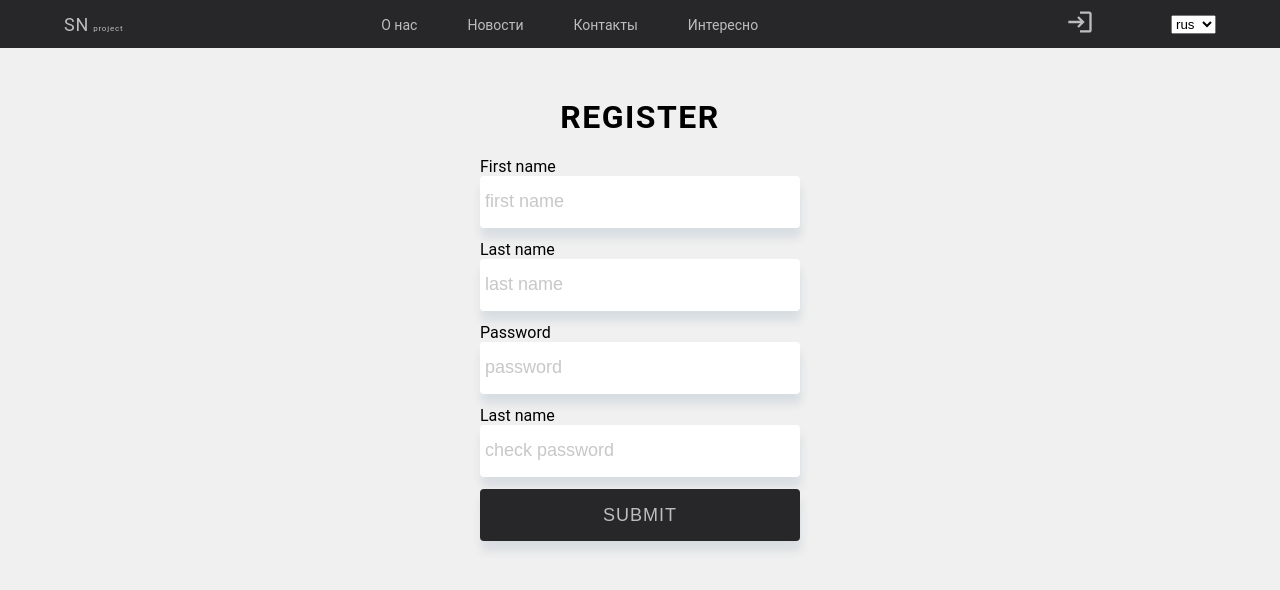
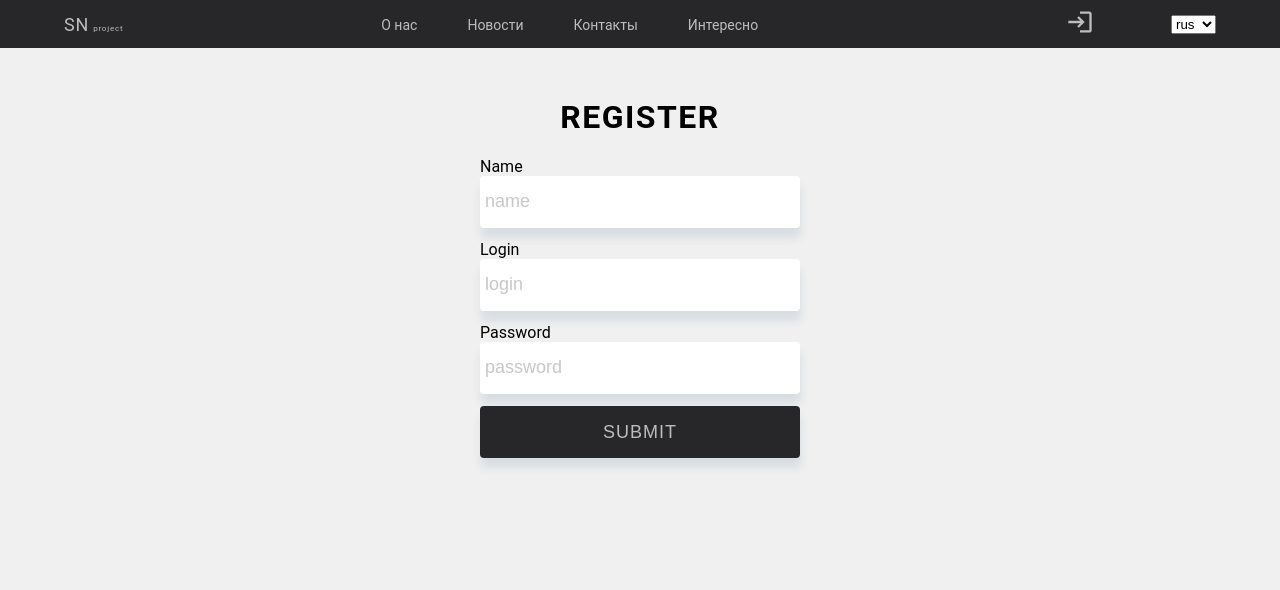
Before and after one commit to Sokha93/landing-page, a React (Create React App) app: page /register in a window 1280 px wide. Shown: the top 590 px of the page. Built offline with nearby package versions, Linux system fonts and the light colour scheme; a web font is replaced by a local one.

Commit message:
solved problem with json-server

```diff
--- a/db.json
+++ b/db.json
@@ -16,5 +16,42 @@
   "profile": {
     "name": "typicode"
   },
-  "users": {}
+  "users": [
+    {
+      "name": "123",
+      "login": "123",
+      "password": "202cb962ac59075b964b07152d234b70",
+      "id": 1
+    },
+    {
+      "name": "123",
+      "login": "123",
+      "password": "202cb962ac59075b964b07152d234b70",
+      "id": 2
+    },
+    {
+      "name": "123",
+      "login": "123",
+      "password": "202cb962ac59075b964b07152d234b70",
+      "id": 3
+    },
+    {
+      "name": "321",
+      "login": "321",
+      "password": "caf1a3dfb505ffed0d024130f58c5cfa",
+      "id": 4
+    },
+    {
+      "name": "aliev",
+      "login": "aliev",
+      "password": "30bf8f7889e1a4da80f41c79c5cade07",
+      "id": 5
+    },
+    {
+      "name": "222",
+      "login": "222",
+      "password": "bcbe3365e6ac95ea2c0343a2395834dd",
+      "id": 6
+    }
+  ]
 }
--- a/package.json
+++ b/package.json
@@ -28,7 +28,7 @@
     "yup": "^0.32.11"
   },
   "scripts": {
-    "dev": "concurrently \"npm run start\" \"npm run server\"",
+    "react_json": "concurrently \"npm run start\" \"npm run server\"",
     "start": "react-scripts start",
     "build": "react-scripts build",
     "test": "react-scripts test",
--- a/src/api/api.js
+++ b/src/api/api.js
@@ -1,40 +1,9 @@
 import { ServerUrl } from "./config";
+import axios from "axios";
 
-const patchRequest = async (url, data) => {
-    let response = await fetch(url, {
-        method: 'PATCH',
-        headers: {
-            'Content-type': 'application/json'
-        },
-        body: data
-    });
-    return await response.json()
+export const signUp = async data => {
+    return await axios.post(`${ServerUrl}/users`, data)
+    .then(res => {
+        return res.data
+    })
 }
-
-const getRequest = async url => {
-    let response = await fetch(url);
-    return await response.json();
-}
-
-const postRequest = async (url, data) => {
-    let response = await fetch(url, {
-        method: 'POST',
-        headers: {
-            'Content-type': 'application/json'
-        },
-        body: data
-    });
-    return response.json()
-}
-
-export const SignUpApi = async data => {
-    return await postRequest(`${ServerUrl}/users`, data)
-};
-
-export const checkLoginApi = async login => {
-    return await getRequest(`${ServerUrl}/users?login=${login}`)
-}
-
-export const getData = async () => {
-    return await getRequest(`${ServerUrl}`)
-}
--- a/src/components/register/index.jsx
+++ b/src/components/register/index.jsx
@@ -1,5 +1,4 @@
 import React, { useState, useEffect } from 'react';
-import { Container } from '@mui/system';
 import {
     FormBlock,
     InputField,
@@ -9,11 +8,10 @@ import {
 } from '../../styles/styledComponents/register';
 import { useFormik } from 'formik';
 import * as Yup from 'yup';
-import { SignUpApi, checkLoginApi, getData } from '../../api/api';
-import axios from 'axios';
-import Loading from '../../assets/ui';
 import md5 from 'md5';
 import {useNavigate} from 'react-router-dom';
+import { signUp } from '../../api/api';
+import './style.css';
 
 const classes = {
     registerHeader: {
@@ -27,167 +25,55 @@ const classes = {
 const Registerpage = () => {
 
     const [isLoading, setIsLoading] = useState(false);
+    const [loadingShow, setLoadingShow] = useState(false);
     const [name,  setName] = useState('');
-    const [lastName, setLastName] = useState('');
     const [login, setLogin] = useState('')
     const [password, setPassword] = useState('');
-    const [check, setCheck] = useState('');
     const [formTextError, setFormtextError] = useState(null);
     const navigate = useNavigate();
 
-    // useEffect(() => {
-    //     const fetchData = async () => {
-    //         const result = checkLoginApi(login);
-    //         if(result.length > 0) {
-    //             setFormtextError('This login is busy')
-    //         } else{
-    //             setFormtextError(null);
-    //         }
-    //         if(result.length > 3) {
-    //             fetchData();
-    //         } else {
-    //             setFormtextError(null);
-    //         }
-    //     };
 
-    // }, [login]);
+    const handleSubmit = async event => {
+        // event.preventDefault();
+        setIsLoading(true);
+        setLoadingShow(true);
+        let result = await signUp({ name, login, password: md5(password) });
+        if(result) {
+            setIsLoading(false);
+            setName('')
+            setLogin('');
+            setPassword('')
 
-    // const handleChangeName = e => {
-    //     setName({name: e.target.value})
-    // };
-
-    // const handleChangeSurname = e => {
-    //     setLastName({lastName: e.target.value});
-    // };
-
-    // const handleChangeLogin = e => {
-    //     setLogin({login: e.target.vale});
-    // };
-
-    // const handleChangePassword = e => {
-    //     setPassword({password: e.target.value});
-    // };
-
-    const handleSubmit = e => {
-        // e.preventDefault();
-        if(name === ''){
-            alert('name field is reqiured')
-        } else if(lastName === '') {
-            alert('last name is required')
-        }else if (password === '') {
-            alert('password is required')
-        }else if(password !== check) {
-            alert('wrong repeating')
-        }else {
-            localStorage.setItem('name', name)
-            localStorage.setItem('lastName', lastName)
-            localStorage.setItem('password', md5(password))
-            alert('success')
-        }
+        };
+        console.log(result);
 
     }
-
-    // const validate = values =>  {
-    //     const errors = {};
-
-    //     if(!values.firstName) {
-    //         errors.firstName = 'Required';
-    //     } else if (values.firstName.length < 5) {
-    //         errors.firstName = 'must be at least 5 words'
-    //     }
-
-    //     if(!values.lastName) {
-    //         errors.lastName = 'Required';
-    //     } else if (values.lastName.length < 5) {
-    //         errors.lastName = 'must be at least 5 words'
-    //     }
-
-    //     if(!values.email) {
-    //         errors.email = 'Required';
-    //     } else if (!/^[A-Z0-9._%+-]+@[A-Z0-9.-]+\.[A-Z]{2,4}$/i.test(values.email)) {
-    //         errors.firstName = 'Invalid email address'
-    //     }
-
-    //     if(!values.password) {
-    //         errors.password = 'Required'
-    //     } else if (values.password.length < 8) {
-    //         errors.password = 'must be at least 8 characters'
-    //     }
-
-    //     return errors;
-    // }
-
-    // const HandleFormSubmit = async (e) => {
-    //     let first_name, last_name, email, password;
-    //     // e.preventDefault();
-    //     setIsLoading(true);
-    //     const result = await SignUpApi(JSON.stringify({
-    //         "firstName": first_name,
-    //         "lastName": last_name,
-    //         "email": email,
-    //         "password": password
-    //     }))
-    //     if(result)
-    //     setIsLoading(false);
-
-    //     console.log(result)
-    // }
-
-
-    // const formik = useFormik({
-    //     initialValues: {
-    //         email: '',
-    //         firstName: '',
-    //         lastName: '',
-    //         password: ''
-    //     },
-    //     validationSchema: Yup.object({
-    //         firstName: Yup.string()
-    //         .max(15, 'must`nt be more than 15 characters')
-    //         .min(4, 'must be 4 characters at least')
-    //         .required('required'),
-    //     lastName: Yup.string()
-    //         .max(15, 'must`nt be more than 15 characters')
-    //         .min(4, 'must be 4 characters at least')
-    //         .required('required'),
-    //     email: Yup.string()
-    //         .email('Invalid email address')
-    //         .required('required'),
-    //     password: Yup.string()
-    //         .min(6, 'at least 6 characters')
-    //         .max(15, 'mustn`t be more than 15 characters')
-    //         .required('Required')
-
-    //     }),
-    //     onSubmit: HandleFormSubmit()
-    // })
-
 
     return (
         <>
             <h1 style={ classes.registerHeader }>Register</h1>
             <FormBlock>
                 <Form
-                onSubmit={ handleSubmit }
+                    onSubmit={ handleSubmit }
                 >
-                    <label htmlFor="firstName">First name</label>
+                    <label htmlFor="firstName">Name</label>
                     <InputField
-                        id='firstName'
+                        id='name'
                         type='text'
-                        placeholder='first name'
-                        name='firstName'
+                        placeholder='name'
+                        name='name'
                         onChange={ e => setName(e.target.value) }
                         value={ name }
                         required
                     />
-                    <label htmlFor="lastName">Last name</label>
+                    <label htmlFor="lastName">Login</label>
                     <InputField
-                        id='lastName'
+                        id='login'
                         type='text'
-                        placeholder='last name'
-                        name='lastName'
-                        onChange={ e => setLastName(e.target.value) }
-                        value={ lastName }
+                        placeholder='login'
+                        name='login'
+                        onChange={ e => setLogin(e.target.value) }
+                        value={ login }
                         required
                     />
                     <label htmlFor="password">Password</label>
@@ -200,21 +86,20 @@ const Registerpage = () => {
                         value={ password }
                         required
                     />
-                    <label htmlFor="checkPassword">Last name</label>
-                    <InputField
-                        id='checkpassword'
-                        type='password'
-                        placeholder='check password'
-                        name='checkPassword'
-                        onChange={ e => setCheck(e.target.value) }
-                        value={ check }
-                        required
-                    />
-                        <InputButton type='button'
+                        <InputButton
+                            type='button'
                             onClick={() => handleSubmit()}
                         >
                             submit
                         </InputButton>
+                        <div className={ `sss ${loadingShow && 'active'}` }>
+                            {isLoading ? <p>...loading</p> :
+                                <div>You`re sucessfully signed up! click button below to go next
+                                    <button onClick={() => navigate('/')}>CLICK</button>
+                                </div>
+                            }
+                        </div>
+
                 </Form>
             </FormBlock>
         </>
--- /dev/null
+++ b/src/components/register/style.css
@@ -0,0 +1,7 @@
+.sss{
+    display: none;
+    margin-top: 20px;
+}
+.sss.active{
+    display: flex;
+}
```
